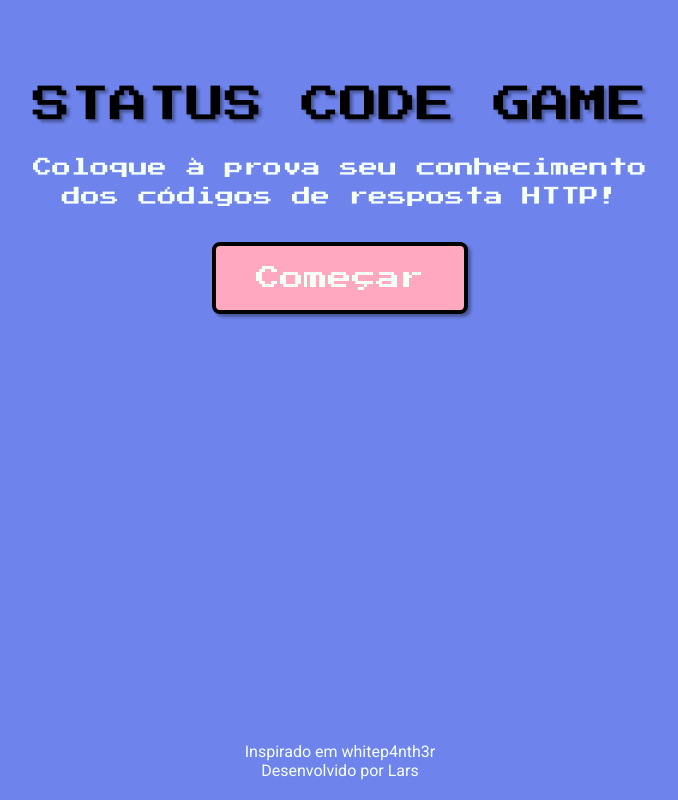
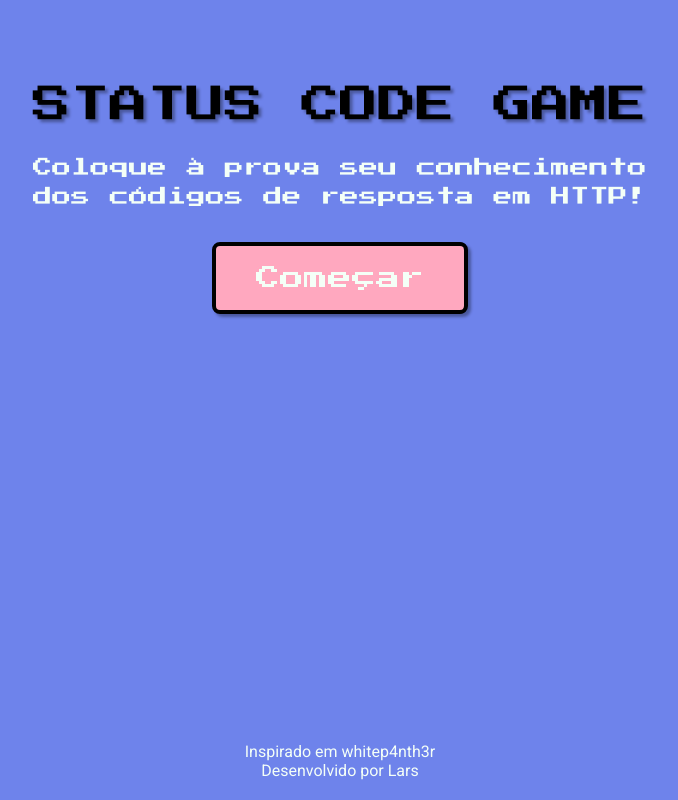
Before and after one commit to lcortelini/status-code-game, a plain HTML site: page index.html in a window 1280 px wide. Shown: the whole page, without its empty margins (300-978 px from the left). Drawn offline with Linux system fonts and the light colour scheme.

Commit message:
correção no texto de descrição

```diff
--- a/index.html
+++ b/index.html
@@ -18,7 +18,7 @@
 <body>
   <div class='main-container'>
     <h1 class='title'>STATUS CODE GAME</h1>
-    <p class='description'>Coloque à prova seu conhecimento dos códigos de resposta HTTP!</p>
+    <p class='description'>Coloque à prova seu conhecimento dos códigos de resposta em HTTP!</p>
 
     <div class='quiz-container' hidden>
       <h2 class='score'>Acertos:<span class='score-points'>0</span> Rodada:<span class='rounds'>1</span>/10</h2>
```
